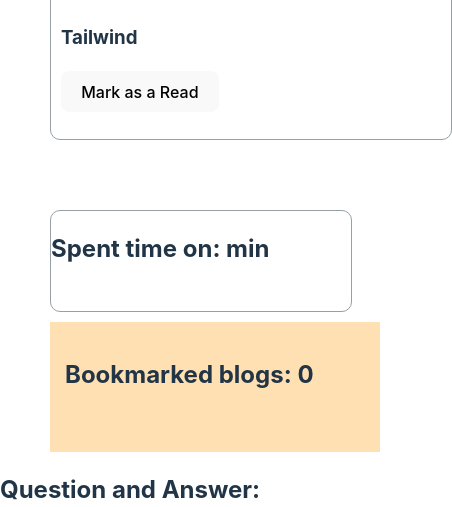
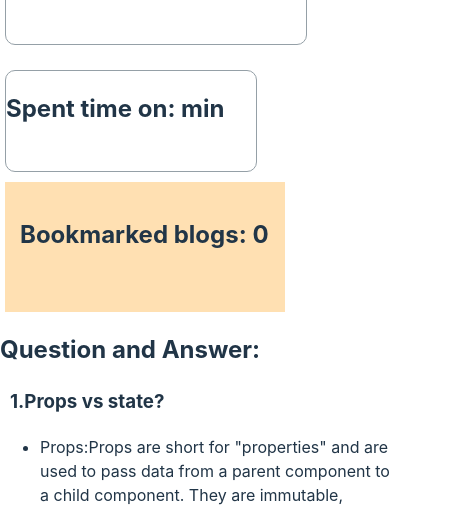
Before and after one commit to NaimunNahar14/Knowledge-Cafe, a React (Vite) app: page / in a window 390 px wide. Shown: the part 2670-3177 px from the top of the page, 452 px wide, since content can reach past the window. Built offline with nearby package versions, Linux system fonts and the light colour scheme.

Commit message:
Responsive

```diff
--- a/src/components/Lecture/Lecture.css
+++ b/src/components/Lecture/Lecture.css
@@ -22,3 +22,17 @@
 .tutorial a , h3{
     margin-left: 10px;
 }
+@media only screen and (max-width: 600px){
+    .tutorial{
+        width: 300px;
+    height: 500px;
+
+    }
+    .tutorial img{
+        width: 263px;
+        height: 147px;
+
+
+    }
+
+}
--- a/src/components/SideCart/SideCart.css
+++ b/src/components/SideCart/SideCart.css
@@ -15,10 +15,11 @@
 }
 @media only screen and (max-width: 600px){
     .cart-info{
-        width: 300px;
-        margin-left: 50px;
+        width: 250px;
+        margin-left: 5px;
     }
     .cart{
-        margin-left: 50px;
+        width: 250px;
+        margin-left: 5px;
     }
 }
--- a/src/components/SideCart/SideCart.jsx
+++ b/src/components/SideCart/SideCart.jsx
@@ -20,6 +20,10 @@ const SideCart = ({cart,readTime}) => {
                 <div className='cart-info'>
                     <h2>Bookmarked blogs: {cart.length}</h2>
 
+
+
+
+
                     {/* {
                       cart.map((cart)=>{
                         <div key={tutorial.id}>
--- a/src/components/Tutorial/Tutorial.css
+++ b/src/components/Tutorial/Tutorial.css
@@ -3,7 +3,7 @@
     grid-template-columns: 1fr 1fr;
 }
 .lectures-container{
-    margin: 50px;
+    margin: 10px;
     display: grid;
     grid-template-columns: repeat(1, 1fr);
     gap: 30px;
@@ -14,4 +14,8 @@
         flex-direction: column;
 
     }
+    .lectures-container{
+        margin: 5px;
+
+    }
 }
```
Also changed, not shown: src/App.jsx (line endings or trailing spaces).
